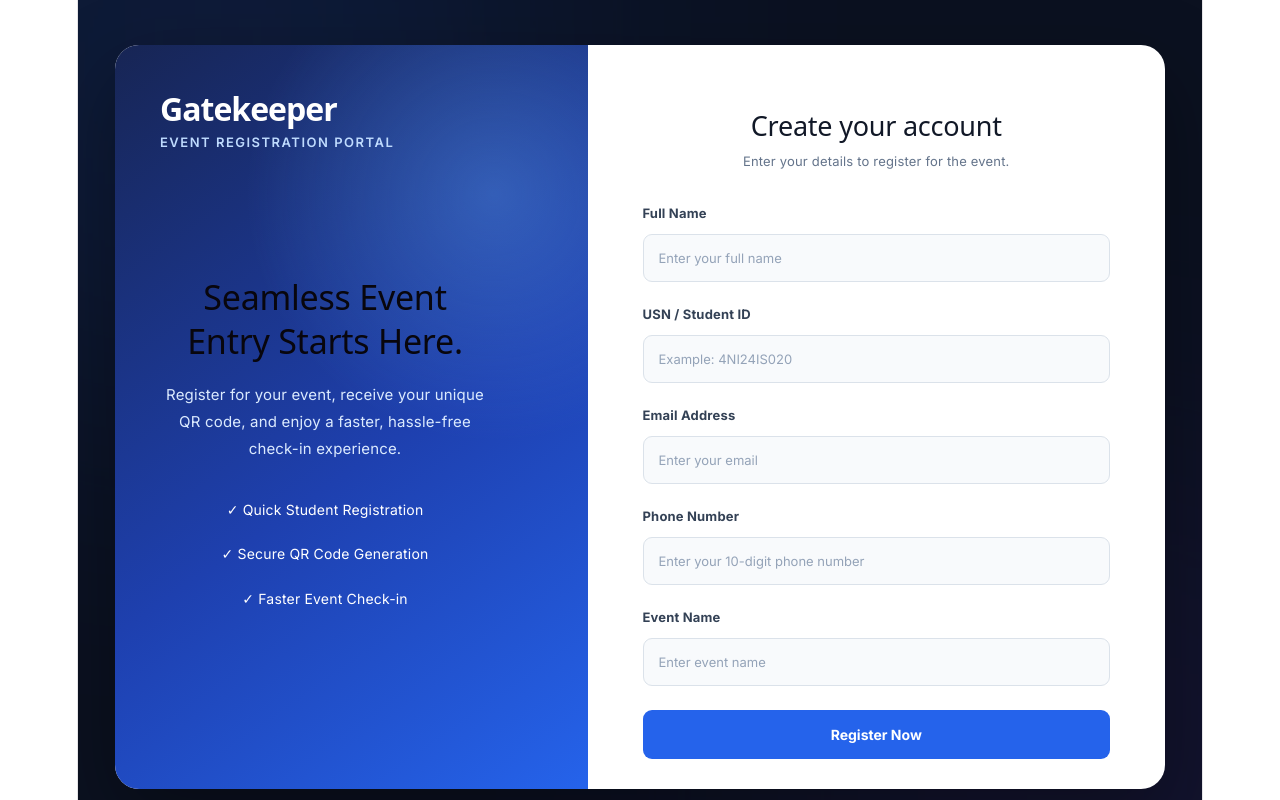
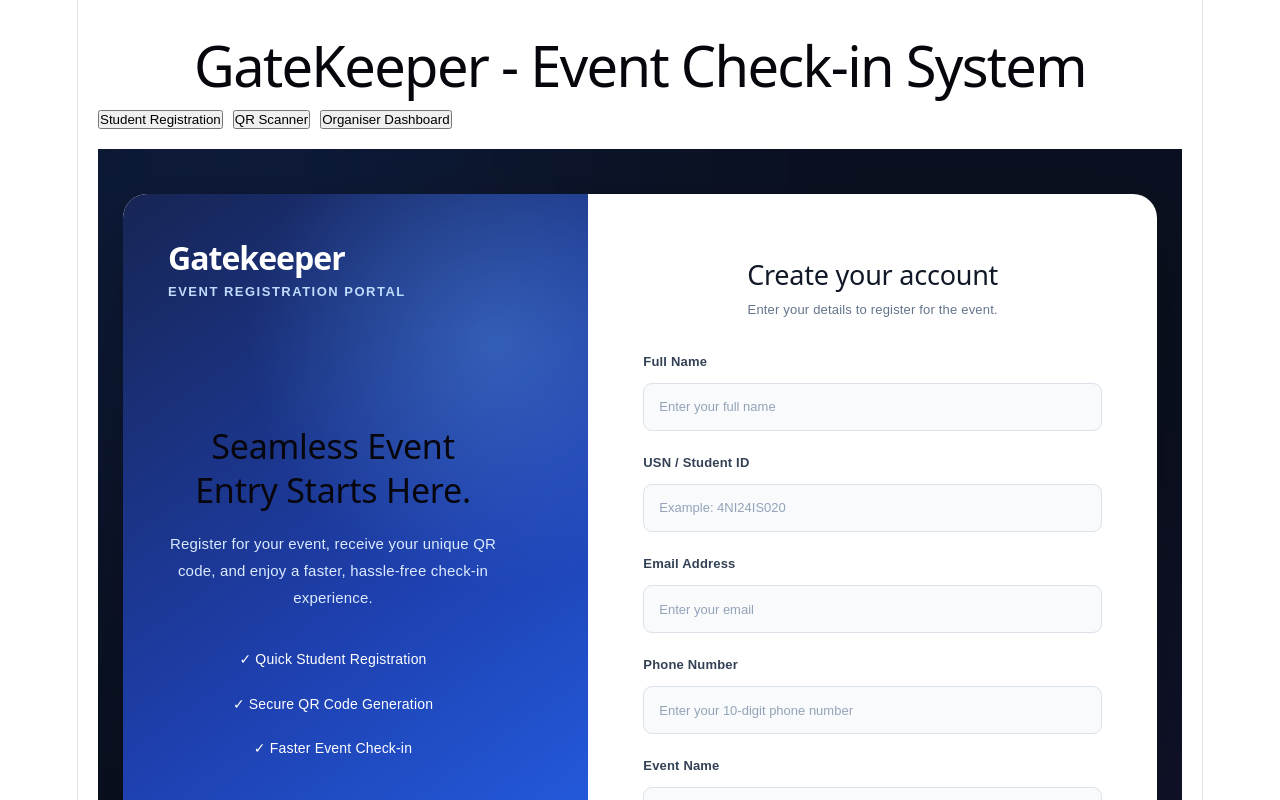
Before and after one commit to ankitashankar/GateKeeper, a React app in the folder frontend/: page / in a window 1280 px wide. Shown: the top 800 px of the page. Built offline with nearby package versions, Linux system fonts and the light colour scheme; the HTML template or start-up script is replaced by a standard one.

Commit message:
Combine registration, QR scanner and dashboard

```diff
--- a/frontend/src/App.jsx
+++ b/frontend/src/App.jsx
@@ -1,9 +1,32 @@
+import { useState } from "react";
 import Registration from "./pages/Registration";
+import QRScanner from "./components/QRScanner";
+import Dashboard from "./components/Dashboard";
 
 function App() {
+  const [activeTab, setActiveTab] = useState("registration");
+
   return (
-    <div>
-      <Registration />
+    <div style={{ padding: "20px", fontFamily: "Arial" }}>
+      <h1>GateKeeper - Event Check-in System</h1>
+
+      <div style={{ display: "flex", gap: "10px", marginBottom: "20px" }}>
+        <button onClick={() => setActiveTab("registration")}>
+          Student Registration
+        </button>
+
+        <button onClick={() => setActiveTab("scanner")}>
+          QR Scanner
+        </button>
+
+        <button onClick={() => setActiveTab("dashboard")}>
+          Organiser Dashboard
+        </button>
+      </div>
+
+      {activeTab === "registration" && <Registration />}
+      {activeTab === "scanner" && <QRScanner />}
+      {activeTab === "dashboard" && <Dashboard />}
     </div>
   );
 }
```
